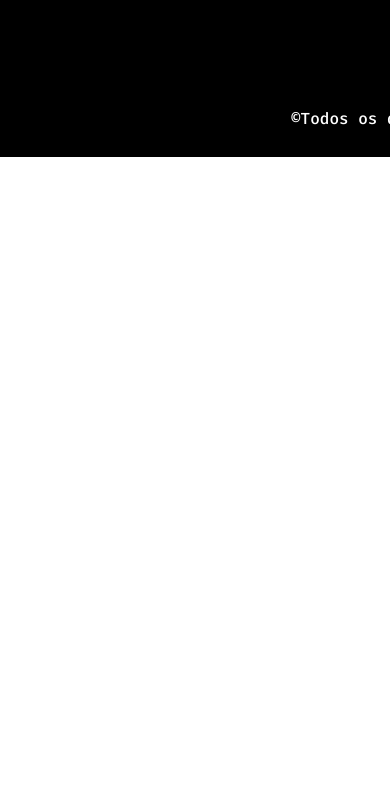
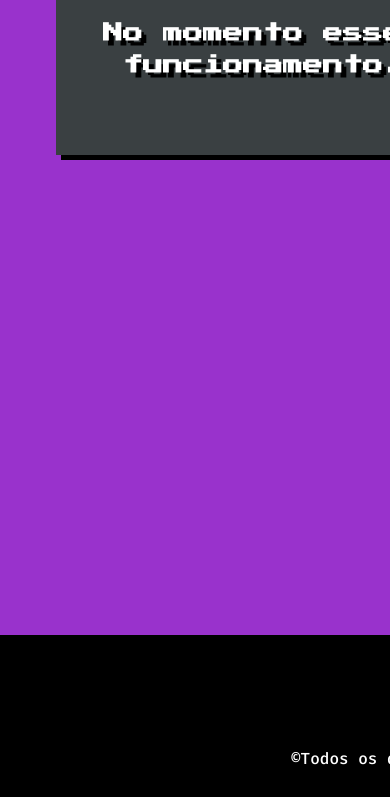
Before and after one commit to Caina-Vitor/projeto-portifolio, a plain HTML site: page thanks.html in a window 390 px wide. Shown: the part 758-1555 px from the top of the page. Before the commit the page ends 915 px from the top, so only its background shows below. Drawn offline with Linux system fonts and the light colour scheme.

Commit message:
thanks-act,foot,section

```diff
--- a/CSS/Components/main-action.css
+++ b/CSS/Components/main-action.css
@@ -25,7 +25,7 @@
    color: #a4a4a4;
 }
 
-@media (min-width:1440px) and (max-width:3542px) {
+@media (min-width:1441px) and (max-width:3542px) {
     .main-action{
         display: inline-flex;
         align-items: center;
--- a/CSS/Components/thanks-section.css
+++ b/CSS/Components/thanks-section.css
@@ -13,5 +13,7 @@
     .thanks-section{
         width: 950px;
         padding-left: 3.5rem;
+        padding-top: 20rem;
+        padding-bottom: 20rem;
     }
 }
```
